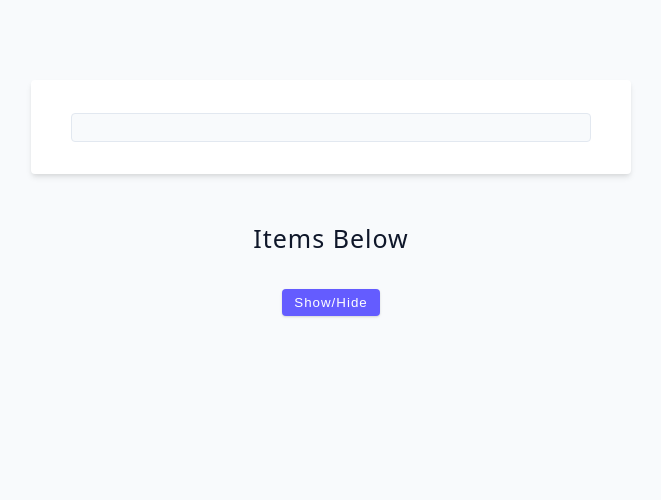
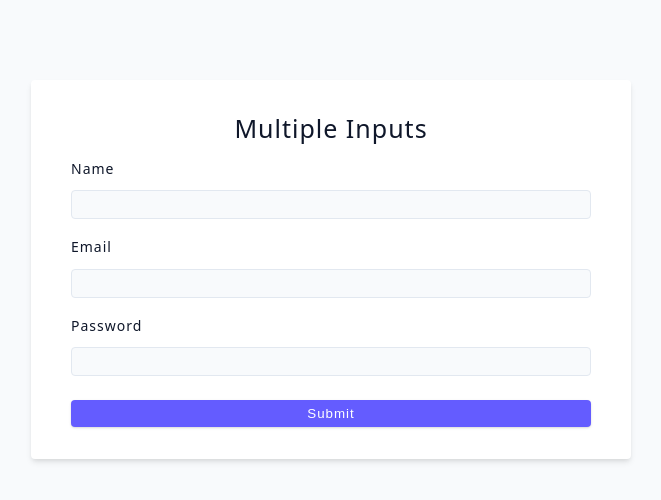
Before and after one commit to vinothsmart/react18, a React (Vite) app: page / in a window 1280 px wide. Shown: the top 500 px of the page, without its empty margins (309-970 px from the left). Built offline with nearby package versions, Linux system fonts and the light colour scheme.

Commit message:
Update component import in App.jsx

```diff
--- a/src/App.jsx
+++ b/src/App.jsx
@@ -1,9 +1,9 @@
-import LatestReact from './tutorial/11-performance/starter/04-react-18';
+import MultipleInputs from './tutorial/06-forms/starter/03-multiple-inputs';
 
 function App() {
   return (
     <div className='container'>
-      <LatestReact />
+      <MultipleInputs />
     </div>
   );
 }
```
